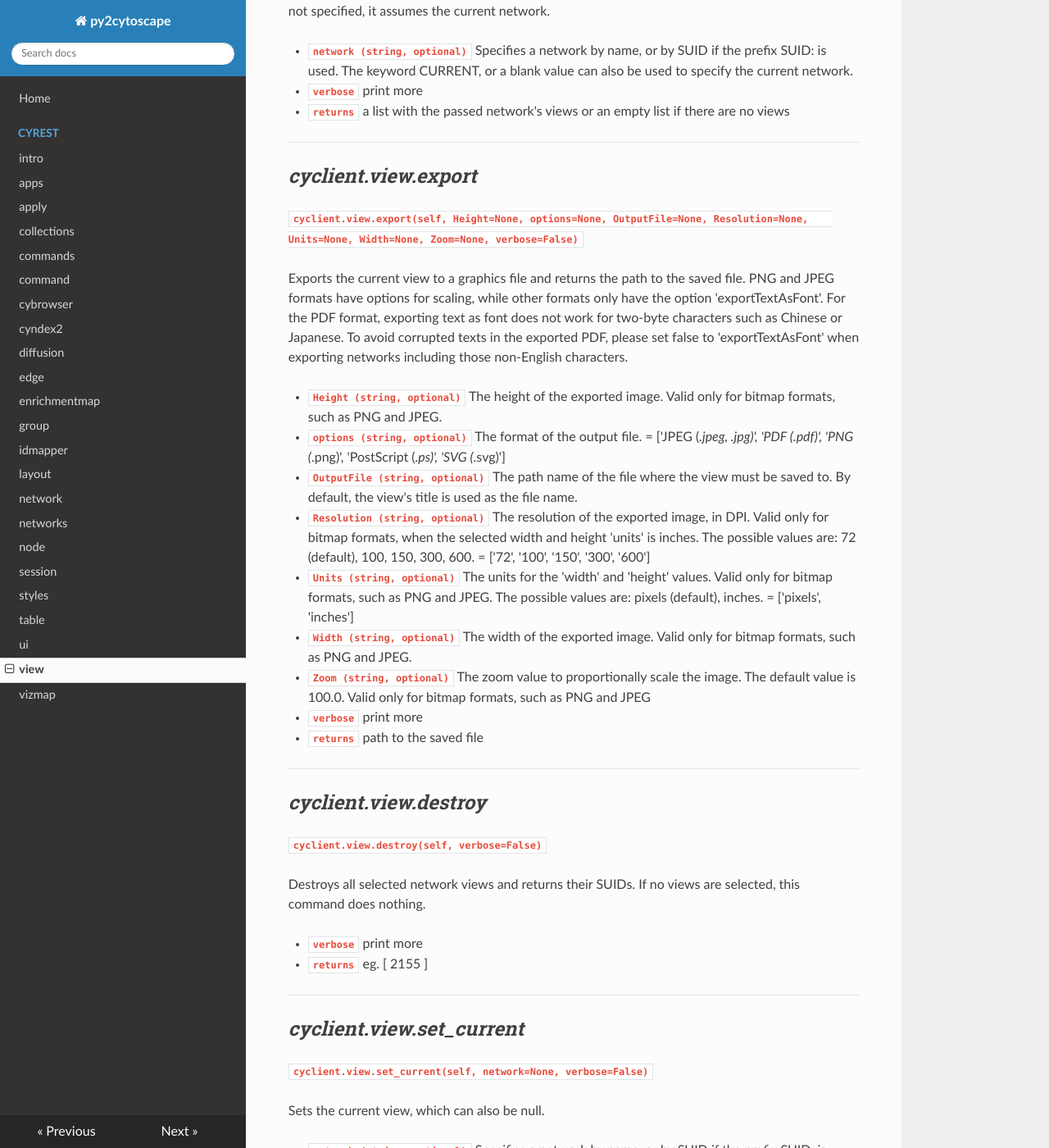
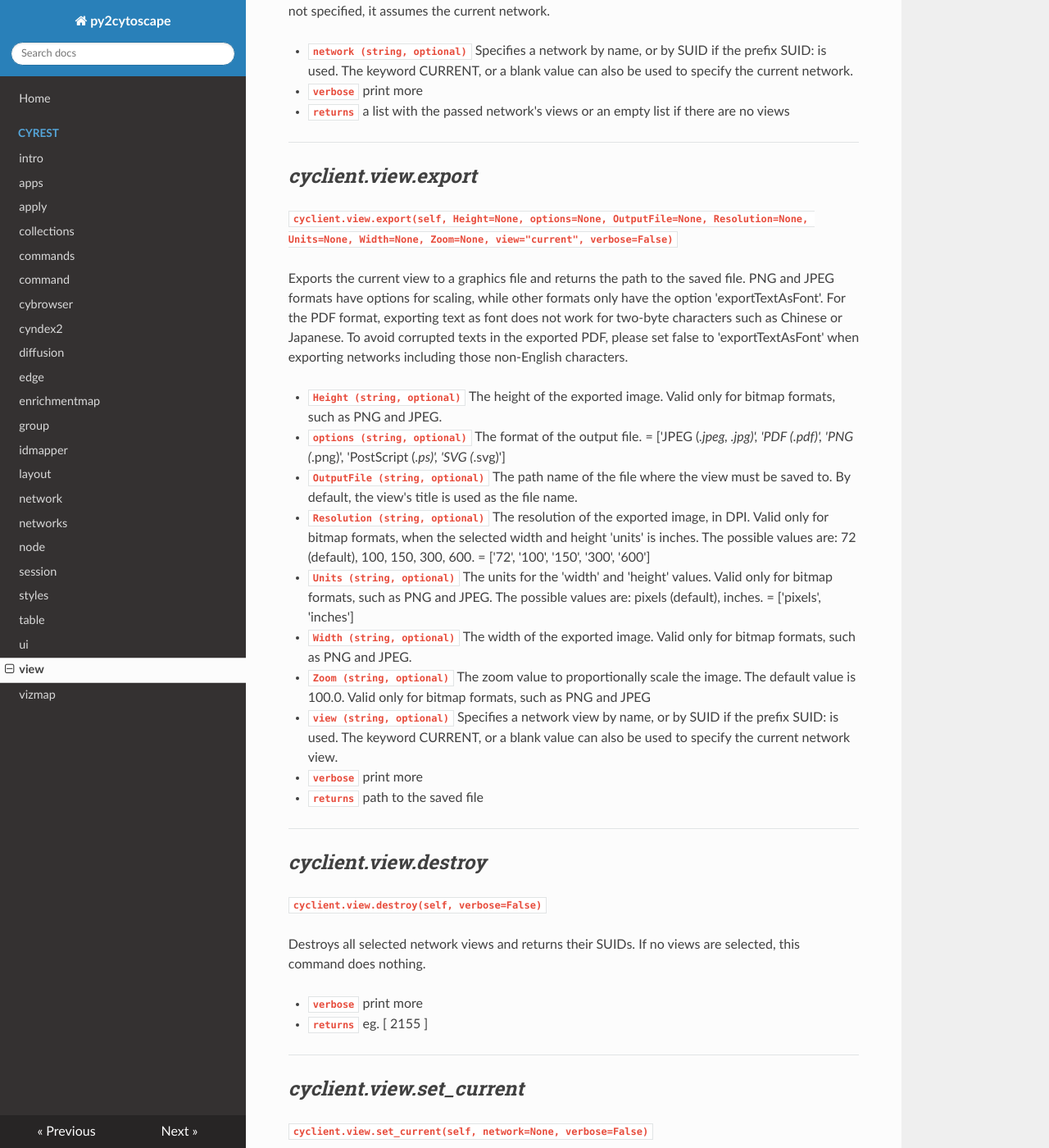
Before and after one commit to cytoscape/py2cytoscape, an MkDocs documentation site: the page built from docs/cyrest/view.md, in a window 1280 px wide and 1400 px high, scrolled down 1355 px. Shown: the whole window at 82% size. Built offline with MkDocs 1.6.1, drawn with Linux system fonts in a browser that asks for light colours; nearby versions of some CDN libraries; old or Windows-style settings are respelled for this version of MkDocs.

Commit message:
view.export: cytoscape 3.7.1

```diff
--- a/docs/cyrest/view.md
+++ b/docs/cyrest/view.md
@@ -75,7 +75,7 @@ ___
 
 ## ***cyclient.view.export***
 
-**`cyclient.view.export(self, Height=None, options=None, OutputFile=None, Resolution=None,    Units=None, Width=None, Zoom=None, verbose=False)`**
+**`cyclient.view.export(self, Height=None, options=None, OutputFile=None, Resolution=None, Units=None, Width=None, Zoom=None, view="current", verbose=False)`**
 
 Exports the current view to a graphics file and returns the path to the
 saved file. PNG and JPEG formats have options for scaling, while other
@@ -105,6 +105,9 @@ only for bitmap formats, such as PNG and JPEG.
 * **`Zoom (string, optional)`** The zoom value to proportionally scale
 the image. The default value is 100.0. Valid only for bitmap formats,
 such as PNG and JPEG
+* **`view (string, optional)`** Specifies a network view by name, or by
+SUID if the prefix SUID: is used. The keyword CURRENT, or a blank value
+can also be used to specify the current network view.
 * **`verbose`** print more
 
 * **`returns`** path to the saved file
```
Also changed, not shown: 1 other file.
